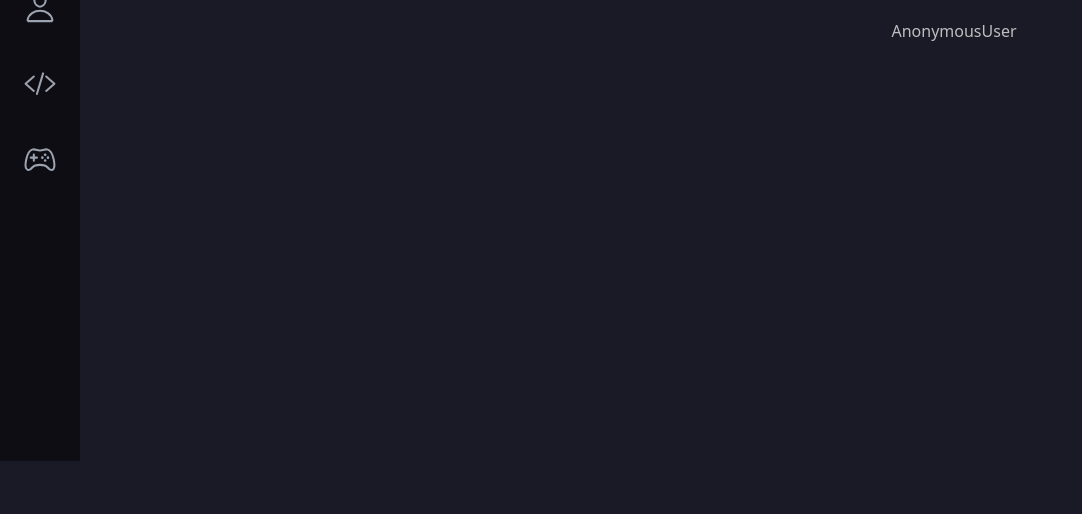
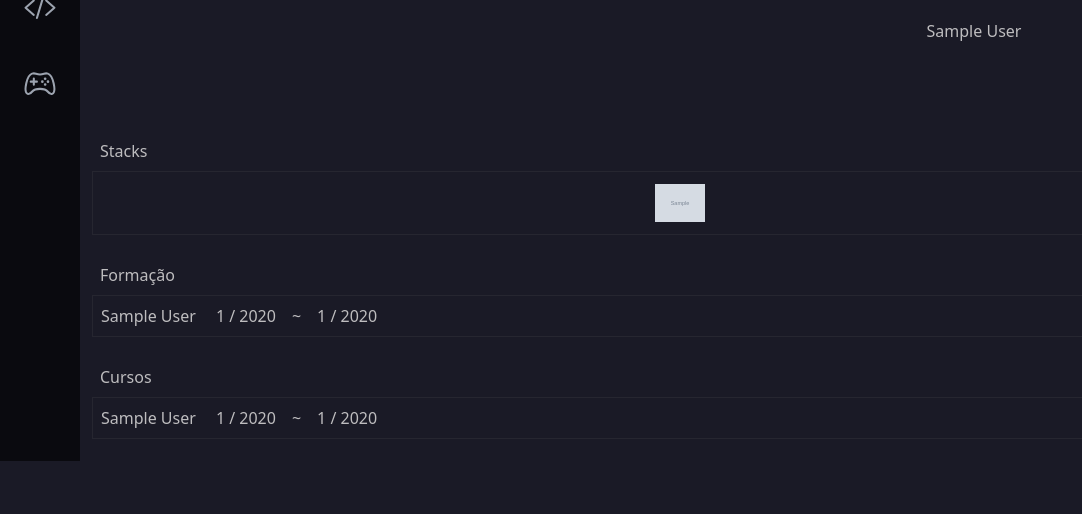
Before and after one commit to Fernando-Medeiros/Portfolio-Web, a Django app: page / in a window 1280 px wide. Shown: the part 339-853 px from the top of the page, without its empty margins (0-1082 px from the left). Run offline with Django 4.2, Linux system fonts and the light colour scheme; tables that the repository leaves empty hold one stand-in row (values such as "Sample post"); grey boxes marked "Sample" are stand-in pictures; some libraries are stand-ins or nearby versions.

Commit message:
Design responsivo / modelagem do banco de dados.

```diff
--- a/PORTFOLIO/settings.py
+++ b/PORTFOLIO/settings.py
@@ -76,8 +76,8 @@ TEMPLATES = [
                 'django.contrib.auth.context_processors.auth',
                 'django.contrib.messages.context_processors.messages',
 
-                'homePage.context.all_projects',
                 'homePage.context.all_stacks',
+                'authUser.context.user_detail'
             ],
         },
     },
--- a/authUser/admin.py
+++ b/authUser/admin.py
@@ -1,7 +1,11 @@
 from django.contrib import admin
 from django.contrib.auth.admin import UserAdmin
 
-from .models import UserModel
+from .models import UserModel, UserDetail, Formation, Course, Experience
 
 
 admin.site.register(UserModel, UserAdmin)
+admin.site.register(UserDetail)
+admin.site.register(Formation)
+admin.site.register(Course)
+admin.site.register(Experience)
--- /dev/null
+++ b/authUser/context.py
@@ -0,0 +1,11 @@
+from .models import UserModel
+
+
+def user_detail(request):
+
+    details = UserModel.objects.first
+
+    if details == None or details == '':
+        return {'userDetail': ''}
+
+    return {'userDetail': details}
--- a/homePage/context.py
+++ b/homePage/context.py
@@ -1,17 +1,8 @@
-from unicodedata import category
 from .models import Project, Stack
 
 
-def all_projects(request):
-    projects = Project.objects.all().order_by('-created_at')
+def all_stacks(request):
 
-    if projects == None or projects == '':
-        return {'allProjects': ''}
-
-    return {'allProjects': projects}
-
-
-def all_stacks(request):
     stacks = Stack.objects.all().order_by('created_at')
 
     if stacks == None or stacks == '':
--- a/homePage/models.py
+++ b/homePage/models.py
@@ -14,6 +14,7 @@ STACKS_CATEGORY = (
 
 
 class Project(models.Model):
+    user = models.ForeignKey('authUser.UserModel', related_name='project', on_delete=models.CASCADE)
     title = models.CharField(max_length=100)
     template = models.ImageField(upload_to='project_templates')
     description = models.TextField(max_length=1000)
--- a/homePage/templates/home.html
+++ b/homePage/templates/home.html
@@ -4,25 +4,26 @@
 
 {% block content%}
 
-<main class="m-auto p-3 flex flex-col gap-10">
+<main class="m-auto p-3 flex flex-col gap-20
+            md:ml-20">
 
 
     <!-- ABOUT -->
-    <section id="about" class="w-full h-screen">
+    <section id="about" class="w-full h-auto">
 
         <!-- CONTACT -->
         <div class="container m-auto flex flex-row justify-end items-center w-full h-auto gap-6 p-2 text-gray-400 mb-5">
-            <a href="https://github.com/Fernando-Medeiros" target="blank"
+            <a href="{{ userDetail.detail.first.github }}" target="blank"
             class="transition ease-in-out delay-150 hover:text-white -translate-y-1 hover:scale-110 hover: duration-300">
                 <ion-icon name="logo-github" class="text-4xl"></ion-icon>
             </a>
 
-            <a href="https://www.linkedin.com/in/fernando-de-alvarenga-medeiros-037306207/" target="blank"
+            <a href="{{ userDetail.detail.first.linkedin }}" target="blank"
             class="transition ease-in-out delay-150 hover:text-white -translate-y-1 hover:scale-110 hover: duration-300">
                 <ion-icon name="logo-linkedin" class="text-4xl"></ion-icon>
             </a>
 
-            <a href="https://www.youtube.com/channel/UC4DtvxaUeEZHmqafh5mSOLg" target="blank"
+            <a href="{{ userDetail.detail.first.youtube }}" target="blank"
             class="transition ease-in-out delay-150 hover:text-white -translate-y-1 hover:scale-110 hover: duration-300">
                 <ion-icon name="logo-youtube" class="text-4xl"></ion-icon>
             </a>
@@ -32,14 +33,14 @@
         <div class="container m-auto grid grid-cols-2 w-full h-auto">
 
             <span class="items-center text-center m-auto">
-                Bem vindo ao meu Portfólio
+               {{ userDetail.detail.first.about }}
             </span>
 
 
             <!-- PROFILE -->
             <div class="flex flex-col justify-center items-center text-center gap-5 p-2">
-                <img class="rounded-full w-80" src="https://github.com/Fernando-Medeiros.png">
-                <span> {{ user }} </span>
+                <img class="rounded-full w-80" src="{{ userDetail.detail.first.photo.url }}">
+                <span> {{ userDetail }} </span>
             </div>
 
         </div>
@@ -49,7 +50,8 @@
 
 
     <!-- STACKS -->
-    <section id="stacks" class="w-full h-screen">
+    <section id="stacks" class="w-full h-auto
+                                md:h-auto">
 
         <div class="container m-auto grid grid-row-auto w-full h-auto gap-5">
 
@@ -62,7 +64,7 @@
 
                     {% for stack in allStacks %}
                         {% if stack.category != 'LIBS' %}
-                            <img width="58px" src="{{ stack.icon.url }}" class="p-1">
+                            <img src="{{ stack.icon.url }}" class="p-1 w-[38px] md:w-[58px] p-0">
                         {% endif %}
                     {% endfor %}
 
@@ -75,15 +77,22 @@
                     Formação
                 </h1>
 
-                <div class="flex flex-row flex-wrap items-center w-full h-auto gap-2 p-2 border border-yellow-50/5">
-                    <ul>
-                        <li>
-                            Desenvolvimento Back-end na Unopar 01/2022 ~ 12/2023
-                        </li>
-                        <li>
-                            Curso Henry Hi-Tech [Ensino Médio] 01/2017 ~ 12/2019
-                        </li>
-                    </ul>
+                <div class="flex flex-col flex-wrap w-full h-auto gap-2 p-2 border border-yellow-50/5">
+
+                    {% for formation in userDetail.formation.all %}
+
+                        <span class="flex flex-row gap-5">
+                            {{formation.name}}
+
+                            <div class="flex flex-row gap-4">
+                                <p> {{formation.start.month}} / {{formation.start.year}} </p>
+                                ~
+                                <p> {{formation.end.month}} / {{formation.end.year}} </p>
+                            </div>
+
+                        </span>
+                    {% endfor %}
+
                 </div>
             </div>
 
@@ -93,20 +102,24 @@
                     Cursos
                 </h1>
 
-                <div class="flex flex-row flex-wrap items-center w-full h-auto gap-2 p-2 border border-yellow-50/5">
-                    <ul>
-                        <li>
-                            Hashtag Treinamentos [Python Impressionador] 05/2022 ~ 05/2023
-                        </li>
-                        <li>
-                            Bootcamp Dio - Linux Experience 07/2022
-                        </li>
-                        <li>
-                            Python Mundo 1,2 e 3 do Gustavo Guanabara 04/2022 ~ 05/2022
-                        </li>
-                    </ul>
+                <div class="flex flex-col flex-wrap w-full h-auto gap-2 p-2 border border-yellow-50/5">
+
+                    {% for course in userDetail.course.all %}
+
+                        <span class="flex flex-row gap-5">
+                            {{course.name}}
+
+                            <div class="flex flex-row gap-4">
+                                <p> {{course.start.month}} / {{course.start.year}} </p>
+                                ~
+                                <p> {{course.end.month}} / {{course.end.year}} </p>
+                            </div>
+
+                        </span>
+                    {% endfor %}
                 </div>
             </div>
+
         </div>
     </section>
 
@@ -116,12 +129,13 @@
     <!-- PROJECTS -->
     <section id="projects" class="w-full h-auto">
 
-        <div class="container m-auto flex flex-row-auto flex-wrap  text-center justify-around w-full h-auto gap-10">
+        <div class="container m-auto flex flex-row-auto flex-wrap  text-center justify-around w-full h-auto gap-10 border border-yellow-50/5 p-2">
 
-            {% for project in allProjects %}
+            {% for project in userDetail.project.all %}
 
-                    <div class="flex flex-col justify-around items-center h-auto w-auto max-w-[500px] gap-7 p-2 border border-yellow-50/5 bg-black/5 rounded
-                                transition ease-in-out delay-150 hover:-translate-y-1 hover:border-yellow-500/25 scale-100 hover: duration-300">
+                    <div class="flex flex-col justify-around items-center h-auto w-auto gap-7 p-2 border border-yellow-50/5 bg-black/5 rounded
+                                transition ease-in-out delay-150 hover:-translate-y-1 hover:border-yellow-500/25 scale-100 hover: duration-300
+                                md: max-w-[360px]">
 
 
                         <img src="{{ project.template.url }}" class="rounded-lg w-auto h-auto object-cover">
@@ -155,9 +169,9 @@
                         </div>
                     </div>
             {% endfor %}
-
         </div>
     </section>
+
 </main>
 
 
--- a/homePage/views.py
+++ b/homePage/views.py
@@ -3,9 +3,9 @@ from django.views.generic import TemplateView
 from django.contrib.auth.mixins import LoginRequiredMixin
 
 
-
 class HomePage(TemplateView):
     template_name = 'home.html'
 
+
 class ProfilePage(LoginRequiredMixin, TemplateView):
     template_name = 'profile.html'
--- a/static/js/navbar.js
+++ b/static/js/navbar.js
@@ -23,7 +23,7 @@ function activateMobileMenu() {
 
     window.onresize = () => {
 
-        if (window.innerWidth < 800) {
+        if (window.innerWidth < 768) {
 
             if (!id_routes.classList.value.includes('hidden')) {
 
@@ -44,7 +44,7 @@ function activateMobileMenu() {
 
     // when refreshing the page
 
-    if (window.innerWidth < 800) {
+    if (window.innerWidth < 768) {
 
         if (!button_menu.classList.value.includes('active')) {
             navbar.classList.toggle('h-auto')
--- a/templates/navbar_left.html
+++ b/templates/navbar_left.html
@@ -1,7 +1,8 @@
 {% load static %}
 
 <!-- LEFT -->
-<nav id="navbar" class="fixed flex flex-col w-20 h-full px-3 gap-10 items-center text-gray-400 bg-black/50">
+<nav id="navbar" class="fixed flex flex-col w-20 h-full z-50 px-3 gap-10 items-center text-gray-400 bg-black
+                        md:bg-black/60">
 
     <button id="menu" class="transition ease-in-out delay-150 hover:-translate-y-1 hover:text-white scale-110 hover: duration-300">
         <ion-icon name="menu-outline" class="text-3xl m-5"></ion-icon>
@@ -13,18 +14,9 @@
             <ion-icon name="home-outline" class="text-3xl"></ion-icon>
         </a>
 
-        {% if not request.user.is_authenticated %}
-            <a href="{% url 'authUser:login' %}" class="transition ease-in-out delay-150 hover:-translate-y-1 hover:text-white scale-110 hover: duration-300">
-                <ion-icon name="log-in-outline" class="text-3xl"></ion-icon>
-            </a>
-        {% endif %}
-
-        {% if request.user.is_authenticated %}
-            <a href="{% url 'authUser:logout' %}" class="transition ease-in-out delay-150 hover:-translate-y-1 hover:text-white scale-110 hover: duration-300">
-                <ion-icon name="log-out-outline" class="text-3xl"></ion-icon>
-            </a>
-        {% endif %}
-        ________
+        <p class="text-gray-400/15">
+            ________
+        </p>
     </div>
 
 
```
Also changed, not shown: authUser/models.py (+49 -1 lines), authUser/migrations/0002_userdetail.py (added), authUser/migrations/0003_alter_userdetail_projects_alter_userdetail_stacks.py (added), authUser/migrations/0004_formation_experience_course.py (added), authUser/migrations/0005_alter_course_end_alter_course_start_and_more.py (added), homePage/migrations/0008_project_user.py (added), homePage/migrations/0009_alter_project_user.py (added), homePage/migrations/0010_alter_project_user.py (added), templates/base.html (line endings or trailing spaces).
